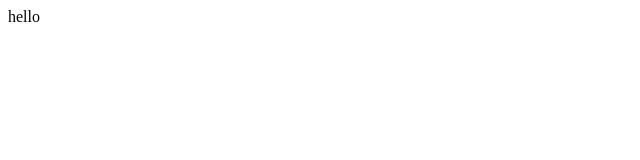
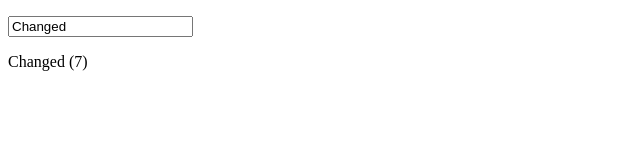
Before and after one commit to kingkazuma7/Laracasts, a website: page index.html in a window 1280 px wide. Shown: the whole page, without its empty margins (0-640 px from the left). Drawn offline with nearby package versions, Linux system fonts and the light colour scheme.

Commit message:
Learn Vue 3 - Ep 1, The Absolute Basics

```diff
--- a/index.html
+++ b/index.html
@@ -8,7 +8,9 @@
 </head>
 <body>
   <div id="app">
+    <p><input type="text" name="" id="" v-model="greeting" ></p>
     {{ greeting }}
+    ({{ greeting.length }})
   </div>
 
   <script>
@@ -17,6 +19,11 @@
         return {
           greeting: "hello"
         };
+      },
+      mounted() {
+        setTimeout(() => {
+          this.greeting = "Changed";
+        }, 3000);
       }
     }).mount("#app");
   </script>
```
